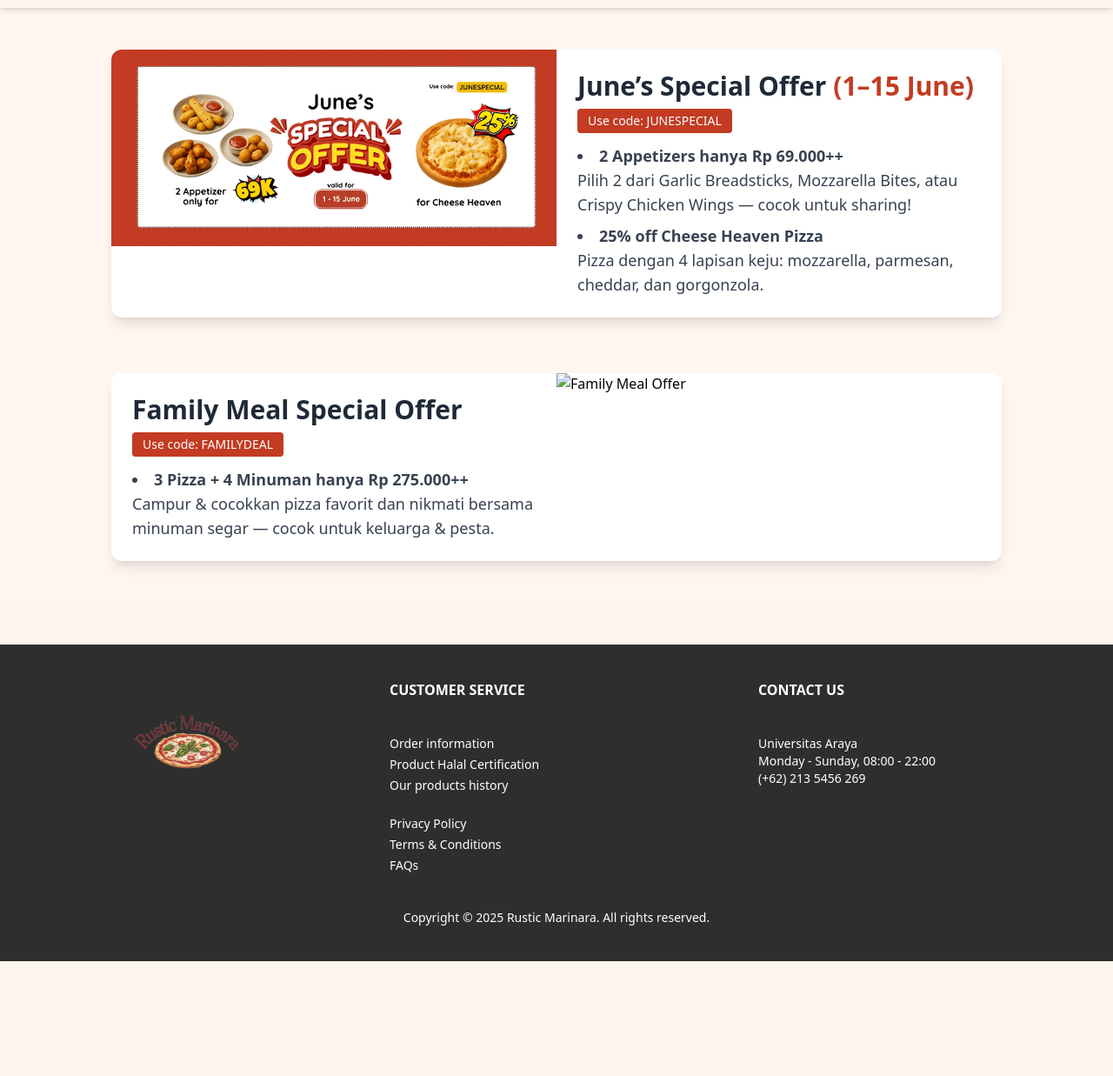
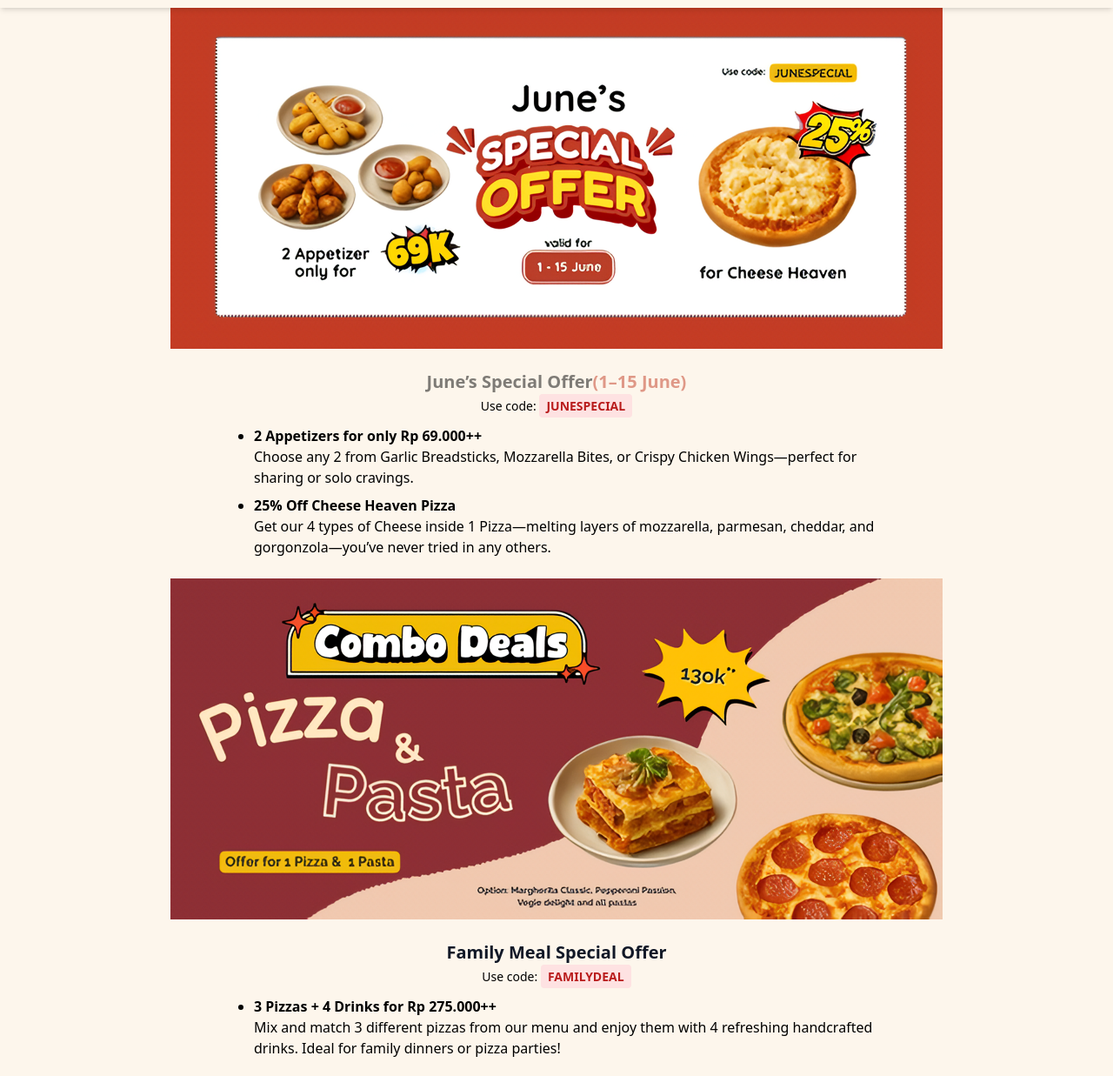
Before and after one commit to theo00000/FinalProject-BNCC-LnT-FrontendDevelopment-2025, a website: page deals.html in a window 1280 px wide. Shown: the part 143-1380 px from the top of the page at 87% size. Before the commit the page ends 1248 px from the top, so only its background shows below. Drawn offline with nearby package versions, Linux system fonts and the light colour scheme.

Commit message:
seventh commit

```diff
--- a/deals.html
+++ b/deals.html
@@ -8,6 +8,7 @@
   <link rel="stylesheet" href="https://cdnjs.cloudflare.com/ajax/libs/font-awesome/6.5.0/css/all.min.css">
   <link rel="icon" href="image/logo.png" type="image/png">
   <title>Rustic Marinara</title>
+
 </head>
 
 <body class="bg-[#FDF6EC] font-sans">
@@ -42,42 +43,65 @@
     </div>
   </div>
 
-<div class="bg-[#FFF6F0] py-12 px-4 sm:px-8">
-  <div class="max-w-5xl mx-auto space-y-16">
+  <div class="flex justify-center items-center">
+    <img src="image/special-offer-1.png" alt="June’s Special Offer" class="max-w-full h-auto">
+  </div>
 
-    <!-- June's Special Offer -->
-    <div class="bg-white shadow-lg rounded-xl overflow-hidden md:flex">
-      <div class="md:w-1/2">
-        <img src="/image/special-offer-1.png" alt="June Offer" class="w-50% object-cover items-center">
-      </div>
-      <div class="p-6 md:w-1/2 flex flex-col justify-center">
-        <h2 class="text-2xl sm:text-3xl font-bold text-gray-800 mb-2">June’s Special Offer <span class="text-[#C23B22]">(1–15 June)</span></h2>
-        <p class="mb-3"><span class="inline-block bg-[#C23B22] text-white px-3 py-1 text-sm rounded">Use code: JUNESPECIAL</span></p>
-        <ul class="list-disc list-inside text-gray-700 space-y-2 text-base sm:text-lg">
-          <li><strong>2 Appetizers hanya Rp 69.000++</strong><br>
-            Pilih 2 dari Garlic Breadsticks, Mozzarella Bites, atau Crispy Chicken Wings — cocok untuk sharing!</li>
-          <li><strong>25% off Cheese Heaven Pizza</strong><br>
-            Pizza dengan 4 lapisan keju: mozzarella, parmesan, cheddar, dan gorgonzola.</li>
+  <!-- Description -->
+  <div class="max-w-3xl mx-auto mt-6 px-4">
+    <h2 class="text-xl font-bold text-[#000000] text-center animate-pulse">June’s Special Offer<span class="text-[#C23B22]">(1–15 June)</span></h2>
+    <p class="text-sm text-[#000000] mt-1 mb-3 text-center">Use code: <span class="bg-red-100 text-red-700 px-2 py-1 rounded font-semibold">JUNESPECIAL</span></p>
+
+    <ul class="list-disc pl-5 text-[#000000] space-y-2">
+      <li>
+        <strong>2 Appetizers for only Rp 69.000++</strong><br/>
+        Choose any 2 from Garlic Breadsticks, Mozzarella Bites, or Crispy Chicken Wings—perfect for sharing or solo cravings.
+      </li>
+      <li>
+        <strong>25% Off Cheese Heaven Pizza</strong><br/>
+        Get our 4 types of Cheese inside 1 Pizza—melting layers of mozzarella, parmesan, cheddar, and gorgonzola—you’ve never tried in any others.
+      </li>
     </ul>
   </div>
+
+  <div class="mt-6"></div>
+
+  <div class="flex justify-center items-center">
+    <img src="image/special-offer-2.png" alt="Family Meal Special Offer" class="max-w-full h-auto">
   </div>
 
-    <!-- Family Meal Special Offer -->
-    <div class="bg-white shadow-lg rounded-xl overflow-hidden md:flex md:flex-row-reverse">
-      <div class="md:w-1/2">
-        <img src="/image/family-meal.jpg" alt="Family Meal Offer" class="w-full h-full object-cover">
-      </div>
-      <div class="p-6 md:w-1/2 flex flex-col justify-center">
-        <h2 class="text-2xl sm:text-3xl font-bold text-gray-800 mb-2">Family Meal Special Offer</h2>
-        <p class="mb-3"><span class="inline-block bg-[#C23B22] text-white px-3 py-1 text-sm rounded">Use code: FAMILYDEAL</span></p>
-        <ul class="list-disc list-inside text-gray-700 space-y-2 text-base sm:text-lg">
-          <li><strong>3 Pizza + 4 Minuman hanya Rp 275.000++</strong><br>
-            Campur & cocokkan pizza favorit dan nikmati bersama minuman segar — cocok untuk keluarga & pesta.</li>
+  <div class="max-w-3xl mx-auto mt-6 px-4">
+    <h2 class="text-xl font-bold text-gray-900 text-center">Family Meal Special Offer</h2>
+    <p class="text-sm text-[#000000] mt-1 mb-3 text-center">Use code: <span class="bg-red-100 text-red-700 px-2 py-1 rounded font-semibold">FAMILYDEAL</span></p>
+
+    <ul class="list-disc pl-5 text-[#000000] space-y-2">
+      <li>
+        <strong>3 Pizzas + 4 Drinks for Rp 275.000++</strong><br>
+        Mix and match 3 different pizzas from our menu and enjoy them with 4 refreshing handcrafted drinks. Ideal for family dinners or pizza parties!
+      </li>
     </ul>
   </div>
+
+  <div class="mt-6"></div>
+
+  <div class="flex justify-center items-center">
+    <img src="image/special-offer-3.png" alt="Pizza & Pasta Combo Deals" class="max-w-full h-auto">
   </div>
 
-  </div>
+  <div class="max-w-3xl mx-auto mt-6 px-4">
+    <h2 class="text-xl font-bold text-[#000000] text-center">Pizza & Pasta Combo Deals</h2>
+    <p class="text-sm text-[#000000] mt-1 mb-3 text-center">Use code: <span class="bg-red-100 text-red-700 px-2 py-1 rounded font-semibold">COMBODEAL</span></p>
+
+    <ul class="list-disc pl-5 text-[#000000] space-y-2">
+      <li>
+        <strong>Pair 1 Pizza and 1 Pasta only for 130.000++</strong><br>
+        Mix and match 3 different pizzas from our menu and enjoy them with 4 refreshing handcrafted drinks. Ideal for family dinners or pizza parties! <br>
+        1. Pizza option: Margherita Classic, Pepperoni Passion, or
+        Veggie Delight <br>
+        2. Pasta option: Spaghetti Bolognese, Fettuccine Alfredo,
+        Lasagna Tradizionale, Penne Arrabbiata
+      </li>
+    </ul>
   </div>
 
 <!-- Footer -->
```
Also changed, not shown: src/input.css (+17 -0 lines). Lines whose indentation alone changed are shown as unchanged.
